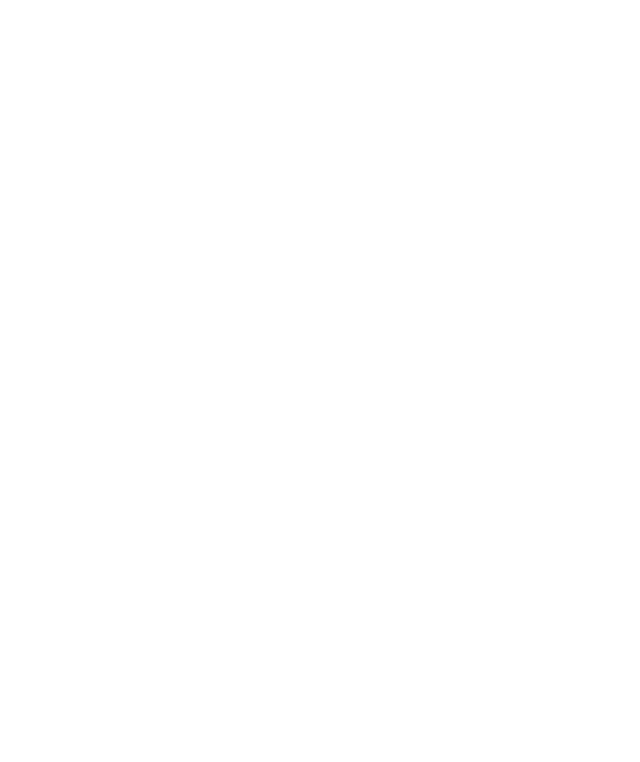
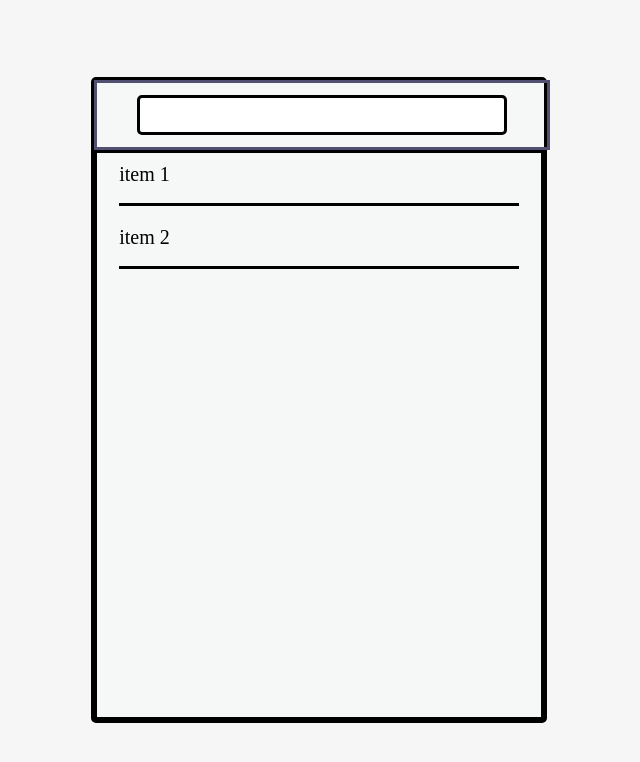
Before and after one commit to Woodhouse1919/todo-list, a website built with webpack: page dist/index.html in a window 1280 px wide. Shown: the whole page, without its empty margins (321-961 px from the left). Built offline with nearby package versions, Linux system fonts and the light colour scheme.

Commit message:
Page layout constructed, need to do add todo logic

```diff
--- a/dist/index.html
+++ b/dist/index.html
@@ -4,8 +4,18 @@
     <meta charset="UTF-8">
     <meta name="viewport" content="width=device-width, initial-scale=1.0">
     <title>Todo List</title>
+    <link rel="stylesheet" href="style.css">
 </head>
 <body>
+    <div class="container">
+        <div class="header">
+            <input type="text" name="" id="">
+        </div>
+        <div class="content">
+            <div class="item">item 1</div>
+            <div class="item">item 2</div>
+        </div>
+    </div>
 
 
 
--- a/dist/main.js
+++ /dev/null
@@ -1 +0,0 @@
-alert("working");
--- /dev/null
+++ b/dist/style.css
@@ -0,0 +1,57 @@
+html, body {
+    margin: 0;
+    padding: 0;
+}
+
+body {
+    background-color: #f6f6f6;
+    height: 100vh;
+    display: flex;
+    justify-content: center;
+    align-items: center;
+}
+
+.container {
+    background-color: #f6f7f7;
+    display: flex;
+    flex-flow: column;
+    height: 80%;
+    width: 450px;
+    border: solid;
+    border-radius: 5px;
+}
+
+.header {
+    display: flex;
+    align-items: center;
+    justify-content: center;
+    width: 100%;
+    height: 10%;
+    color: #515070;
+    text-align: center;
+    border: solid;
+}
+
+.content {
+    display: flex;
+    flex-direction: column;
+    align-items: center;
+    border: solid;
+    flex-grow: 1;
+}
+
+.item {
+    font-size: 20px;
+    margin: 10px;
+    height: 40px;
+    width: 90%;
+    border-bottom: solid;
+}
+
+input {
+    border: solid;
+    border-radius: 5px;
+    font-size: 30px;
+    height: 50%;
+    width: 80%;
+}
```
Also changed, not shown: 1 other file.
